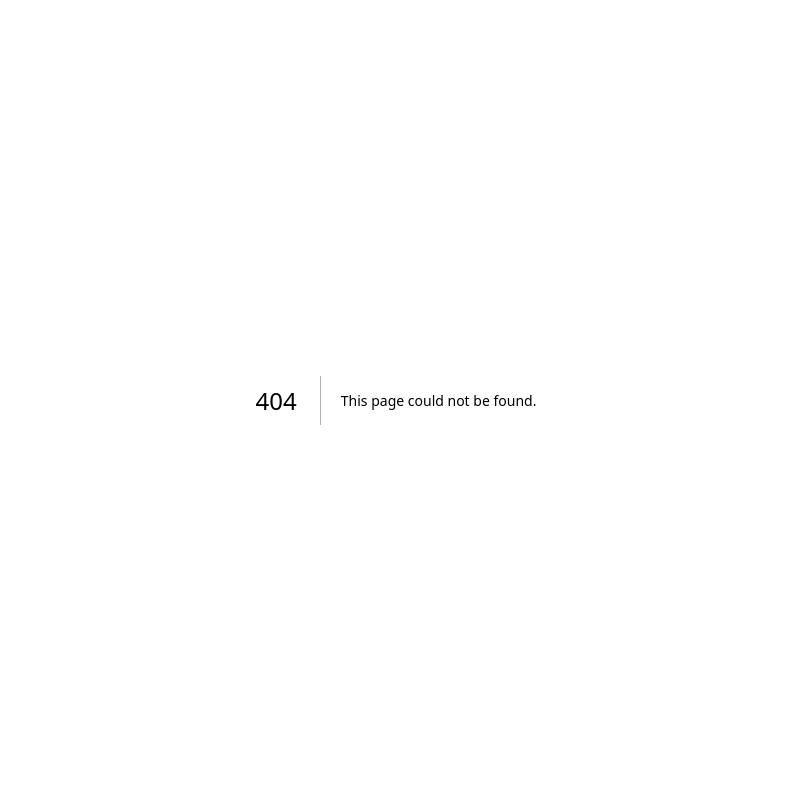
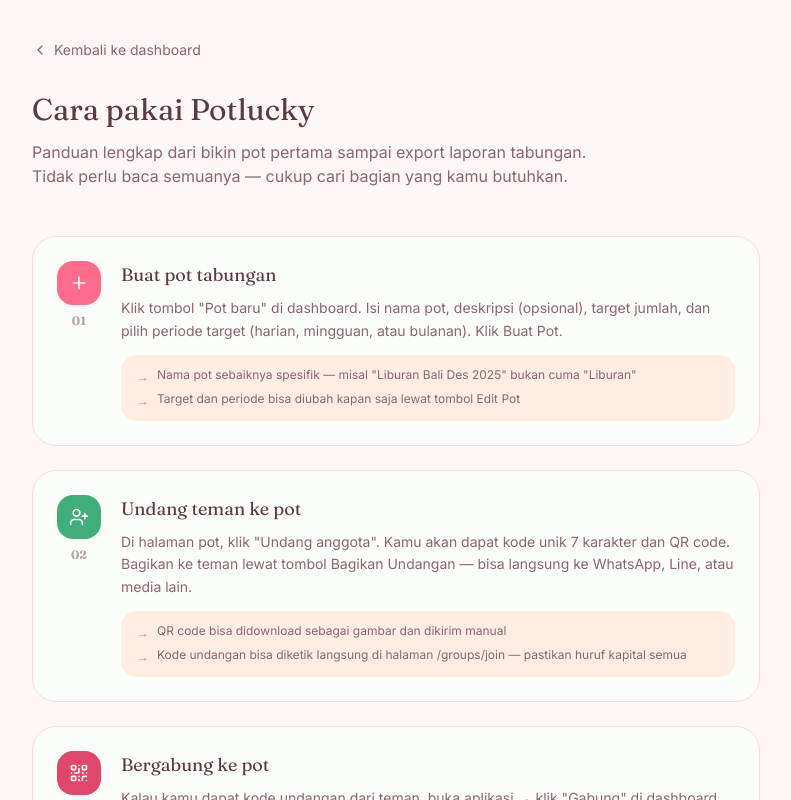
Before and after one commit to charamargareth/Potlucky, a Next.js app: page /guide in a window 1280 px wide. Before the commit this address had no page. Shown: the top 800 px of the page, without its empty margins (244-1035 px from the left). Built offline with nearby package versions, Linux system fonts and the light colour scheme.

Commit message:
feat: halaman panduan cara pakai & FAQ

```diff
--- /dev/null
+++ b/src/app/guide/page.tsx
@@ -0,0 +1,236 @@
+import Link from "next/link";
+import {
+  ChevronLeft,
+  Plus,
+  UserPlus,
+  PiggyBank,
+  Minus,
+  QrCode,
+  Bell,
+  Share2,
+  Trophy,
+  Pencil,
+  Trash2,
+} from "lucide-react";
+
+const steps = [
+  {
+    number: "01",
+    icon: Plus,
+    color: "bg-pink-strong",
+    title: "Buat pot tabungan",
+    desc: "Klik tombol \"Pot baru\" di dashboard. Isi nama pot, deskripsi (opsional), target jumlah, dan pilih periode target (harian, mingguan, atau bulanan). Klik Buat Pot.",
+    tips: [
+      "Nama pot sebaiknya spesifik — misal \"Liburan Bali Des 2025\" bukan cuma \"Liburan\"",
+      "Target dan periode bisa diubah kapan saja lewat tombol Edit Pot",
+    ],
+  },
+  {
+    number: "02",
+    icon: UserPlus,
+    color: "bg-mint",
+    title: "Undang teman ke pot",
+    desc: "Di halaman pot, klik \"Undang anggota\". Kamu akan dapat kode unik 7 karakter dan QR code. Bagikan ke teman lewat tombol Bagikan Undangan — bisa langsung ke WhatsApp, Line, atau media lain.",
+    tips: [
+      "QR code bisa didownload sebagai gambar dan dikirim manual",
+      "Kode undangan bisa diketik langsung di halaman /groups/join — pastikan huruf kapital semua",
+    ],
+  },
+  {
+    number: "03",
+    icon: QrCode,
+    color: "bg-pink-deep",
+    title: "Bergabung ke pot",
+    desc: "Kalau kamu dapat kode undangan dari teman, buka aplikasi → klik \"Gabung\" di dashboard. Masukkan kode 7 karakter atau scan QR code. Kamu langsung masuk ke pot dan bisa mulai nabung.",
+    tips: [
+      "Kode tidak peka huruf besar/kecil dan spasi diabaikan otomatis",
+      "Setelah join, pemilik pot dapat notifikasi bahwa kamu bergabung",
+    ],
+  },
+  {
+    number: "04",
+    icon: PiggyBank,
+    color: "bg-pink-strong",
+    title: "Catat tabungan",
+    desc: "Di halaman pot, klik \"Catat tabungan\". Masukkan jumlah yang kamu sisihkan hari ini, tambahkan catatan opsional (misal: sisa uang makan), lalu simpan. Semua anggota langsung bisa lihat kontribusimu.",
+    tips: [
+      "Kamu bisa edit atau hapus catatanmu sendiri lewat ikon pensil di Logbook",
+      "Anggota lain otomatis dapat notifikasi setiap kamu nabung",
+    ],
+  },
+  {
+    number: "05",
+    icon: Minus,
+    color: "bg-amber",
+    title: "Catat pemakaian uang",
+    desc: "Kalau uang pot sudah dipakai untuk sesuatu, klik \"Catat pemakaian\" (tombol warna oranye). Masukkan jumlah yang dipakai dan keterangan penggunaan. Saldo pot otomatis berkurang dan tercatat di Logbook.",
+    tips: [
+      "Tidak bisa menarik lebih dari saldo yang ada — sistem otomatis menolak",
+      "Di Logbook, pemakaian ditampilkan dengan warna oranye dan tanda minus",
+    ],
+  },
+  {
+    number: "06",
+    icon: Bell,
+    color: "bg-mint",
+    title: "Atur pengingat",
+    desc: "Klik \"Pengingat\" di halaman pot untuk mengatur jadwal notifikasi harian. Kamu bisa pilih jam berapa notifikasi dikirim sebagai pengingat untuk nabung. Aktifkan notifikasi browser saat diminta.",
+    tips: [
+      "Pengingat hanya dikirim ke kamu, bukan ke seluruh anggota",
+      "Izin notifikasi perlu diaktifkan di browser — muncul otomatis saat pertama kali setup",
+    ],
+  },
+  {
+    number: "07",
+    icon: Trophy,
+    color: "bg-amber",
+    title: "Tandai pot selesai",
+    desc: "Kalau target sudah tercapai atau pot sudah selesai digunakan, pemilik pot bisa klik \"Tandai selesai\". Pot akan pindah ke bagian \"Tercapai\" di dashboard dan tidak bercampur dengan pot aktif.",
+    tips: [
+      "Pot yang ditandai selesai masih bisa dibuka dan dilihat riwayatnya",
+      "Pemilik bisa klik \"Aktifkan lagi\" kalau mau melanjutkan pot",
+    ],
+  },
+  {
+    number: "08",
+    icon: Share2,
+    color: "bg-pink-deep",
+    title: "Export riwayat",
+    desc: "Di halaman pot, buka tab \"Logbook\", lalu klik tombol \"Export\" di kanan atas. Pilih format Excel (.xlsx) atau PDF (.pdf). File akan langsung terdownload ke perangkatmu.",
+    tips: [
+      "Excel cocok untuk rekap yang perlu diedit atau dihitung ulang",
+      "PDF cocok untuk dicetak atau dibagikan ke anggota sebagai laporan",
+    ],
+  },
+];
+
+const faqs = [
+  {
+    q: "Siapa yang bisa melihat isi pot?",
+    a: "Hanya anggota yang bergabung ke pot tersebut. Pot tidak bisa dilihat oleh orang luar tanpa kode undangan.",
+  },
+  {
+    q: "Bisakah ada lebih dari satu pemilik?",
+    a: "Belum bisa — saat ini hanya satu pemilik per pot (yang bikin pot). Pemilik punya hak edit, hapus pot, kick anggota, dan tandai selesai.",
+  },
+  {
+    q: "Apa yang terjadi kalau pemilik hapus pot?",
+    a: "Seluruh data pot termasuk catatan tabungan semua anggota akan terhapus permanen. Ada konfirmasi sebelum penghapusan dilakukan.",
+  },
+  {
+    q: "Apakah uang sungguhan disimpan di Potlucky?",
+    a: "Tidak. Potlucky adalah aplikasi pencatat tabungan — bukan dompet digital atau rekening bank. Uang tetap di tanganmu, aplikasi hanya membantu mencatat dan memantau progress bersama.",
+  },
+  {
+    q: "Berapa banyak pot yang bisa dibuat?",
+    a: "Tidak ada batasan jumlah pot. Kamu bisa buat pot sebanyak yang dibutuhkan dan bergabung ke pot milik orang lain sekaligus.",
+  },
+  {
+    q: "Bisakah anggota keluar dari pot?",
+    a: "Bisa. Anggota biasa bisa klik \"Keluar dari pot\" di halaman pot. Pemilik tidak bisa keluar — kalau ingin berhenti, pemilik perlu hapus pot atau transfer kepemilikan (fitur mendatang).",
+  },
+];
+
+export default function GuidePage() {
+  return (
+    <div className="min-h-screen bg-cream">
+      <div className="max-w-3xl mx-auto px-5 py-10">
+        <Link
+          href="/dashboard"
+          className="inline-flex items-center gap-1.5 text-sm text-ink-soft hover:text-pink-deep mb-8 transition-colors"
+        >
+          <ChevronLeft className="size-4" />
+          Kembali ke dashboard
+        </Link>
+
+        {/* Hero */}
+        <div className="mb-12">
+          <h1 className="font-display text-3xl text-ink mb-3">
+            Cara pakai Potlucky
+          </h1>
+          <p className="text-ink-soft text-base max-w-xl">
+            Panduan lengkap dari bikin pot pertama sampai export laporan tabungan. Tidak perlu baca semuanya — cukup cari bagian yang kamu butuhkan.
+          </p>
+        </div>
+
+        {/* Steps */}
+        <div className="flex flex-col gap-6 mb-16">
+          {steps.map((step, i) => {
+            const Icon = step.icon;
+            return (
+              <div
+                key={i}
+                className="bg-glass border border-pink-soft rounded-3xl p-6 flex gap-5"
+              >
+                {/* Number + icon */}
+                <div className="flex flex-col items-center gap-2 shrink-0">
+                  <div className={`size-11 rounded-2xl ${step.color} flex items-center justify-center`}>
+                    <Icon className="size-5 text-white" />
+                  </div>
+                  <span className="font-display text-xs text-ink-soft/60 font-bold">
+                    {step.number}
+                  </span>
+                </div>
+
+                {/* Content */}
+                <div className="flex-1 min-w-0">
+                  <h2 className="font-display text-lg text-ink mb-2">
+                    {step.title}
+                  </h2>
+                  <p className="text-sm text-ink-soft leading-relaxed mb-3">
+                    {step.desc}
+                  </p>
+                  {step.tips.length > 0 && (
+                    <div className="bg-peach rounded-2xl px-4 py-3 flex flex-col gap-1.5">
+                      {step.tips.map((tip, j) => (
+                        <p key={j} className="text-xs text-ink-soft flex gap-2">
+                          <span className="text-pink-strong font-bold mt-0.5 shrink-0">→</span>
+                          {tip}
+                        </p>
+                      ))}
+                    </div>
+                  )}
+                </div>
+              </div>
+            );
+          })}
+        </div>
+
+        {/* FAQ */}
+        <div>
+          <h2 className="font-display text-2xl text-ink mb-6">
+            Pertanyaan umum
+          </h2>
+          <div className="flex flex-col gap-4">
+            {faqs.map((faq, i) => (
+              <div
+                key={i}
+                className="bg-glass border border-pink-soft rounded-2xl px-5 py-4"
+              >
+                <p className="font-semibold text-ink text-sm mb-1.5">{faq.q}</p>
+                <p className="text-sm text-ink-soft leading-relaxed">{faq.a}</p>
+              </div>
+            ))}
+          </div>
+        </div>
+
+        {/* CTA */}
+        <div className="mt-12 bg-pink-soft/40 border border-pink-soft rounded-3xl p-8 text-center">
+          <h3 className="font-display text-xl text-ink mb-2">
+            Siap mulai nabung?
+          </h3>
+          <p className="text-sm text-ink-soft mb-5">
+            Buat pot pertamamu sekarang dan undang teman untuk nabung bareng.
+          </p>
+          <Link
+            href="/groups/new"
+            className="inline-flex items-center gap-2 h-11 px-6 rounded-xl bg-pink-strong text-white text-sm font-semibold hover:bg-pink-deep transition-colors"
+          >
+            <Plus className="size-4" />
+            Buat pot sekarang
+          </Link>
+        </div>
+      </div>
+    </div>
+  );
+}
--- a/src/components/TopNav.tsx
+++ b/src/components/TopNav.tsx
@@ -5,7 +5,7 @@
 import { useRouter } from "next/navigation";
 import { createClient } from "@/lib/supabase/client";
 import { getInitials } from "@/lib/utils";
-import { LogOut, Activity } from "lucide-react";
+import { LogOut, Activity, BookOpen } from "lucide-react";
 import NotificationBell from "@/components/notifications/NotificationBell";
 import type { Profile } from "@/types/database";
 
@@ -27,6 +27,14 @@
         </Link>
 
         <div className="flex items-center gap-2">
+          <Link
+            href="/guide"
+            aria-label="Panduan"
+            className="size-9 flex items-center justify-center rounded-full text-ink-soft hover:bg-peach hover:text-pink-deep transition-colors"
+          >
+            <BookOpen className="size-5" />
+          </Link>
+
           <Link
             href="/activity"
             aria-label="Aktivitas"
```
